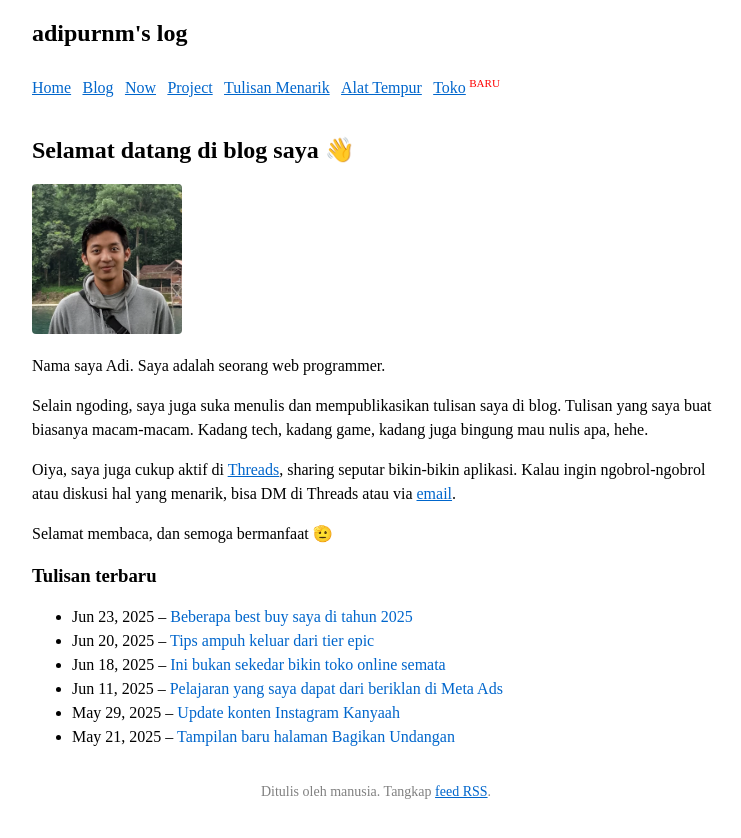
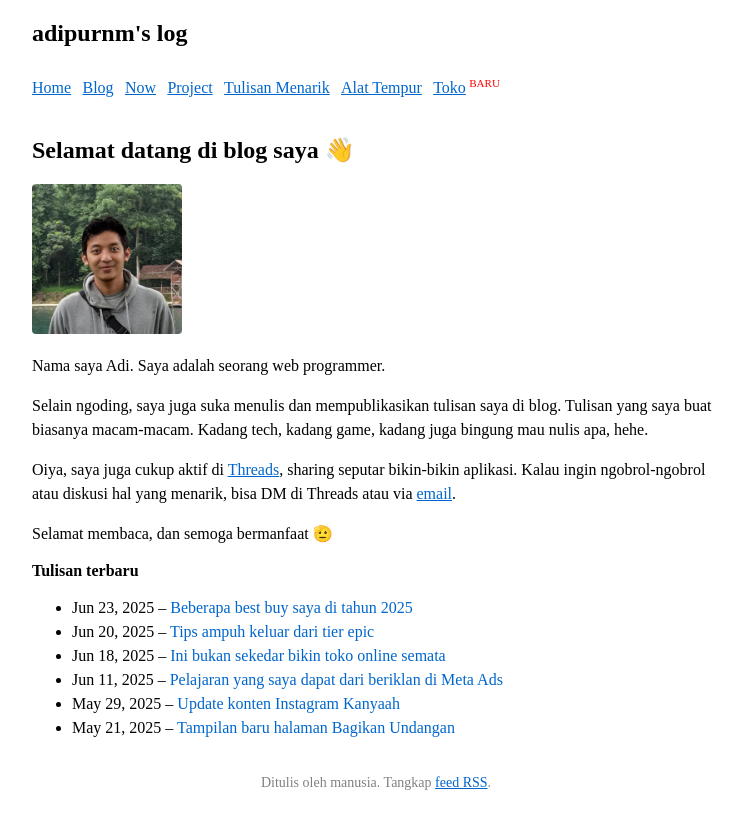
Before and after one commit to adiprnm/weblog, a Jekyll site: the page built from index.html, in a window 1280 px wide. Shown: the top 838 px of the page, without its empty margins (264-1005 px from the left). Built offline with Jekyll 4.4.1, drawn with Linux system fonts in a browser that asks for light colours.

```diff
--- a/index.html
+++ b/index.html
@@ -16,7 +16,7 @@ reply_to_email: none
 
 <p>Selamat membaca, dan semoga bermanfaat 🫡 </p>
 
-<h3>Tulisan terbaru</h3>
+<strong>Tulisan terbaru</strong>
 
 <ul>
   {% for post in site.posts limit: 6 %}
```
